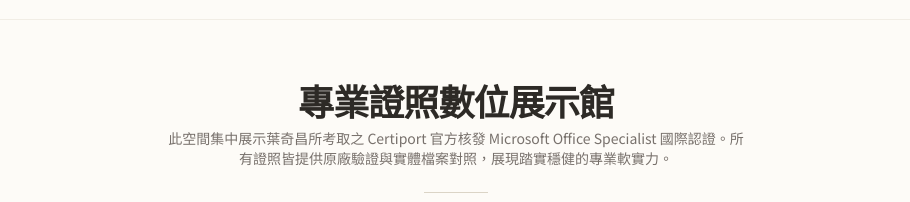
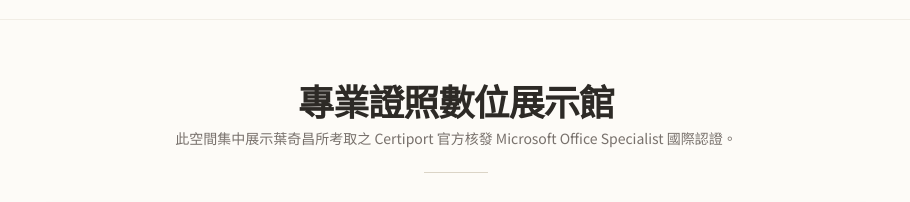
Before and after one commit to jkes48822789-cmyk/test, a plain HTML site: page index.html in a window 1280 px wide. Shown: the part 45-247 px from the top of the page, without its empty margins (184-1094 px from the left). Drawn offline with nearby package versions, Linux system fonts and the light colour scheme.

Commit message:
Update index.html

```diff
--- a/index.html
+++ b/index.html
@@ -76,7 +76,7 @@
     <section class="max-w-4xl mx-auto px-6 pt-12 pb-8 text-center">
         <h1 class="text-3xl md:text-4xl font-bold tracking-tight mt-3 mb-2">專業證照數位展示館</h1>
         <p class="text-stone-500 text-xs md:text-sm max-w-xl mx-auto leading-relaxed">
-            此空間集中展示葉奇昌所考取之 Certiport 官方核發 Microsoft Office Specialist 國際認證。所有證照皆提供原廠驗證與實體檔案對照，展現踏實穩健的專業軟實力。
+            此空間集中展示葉奇昌所考取之 Certiport 官方核發 Microsoft Office Specialist 國際認證。
         </p>
         <div class="h-[1px] w-16 bg-brand-accent/30 mx-auto mt-6"></div>
     </section>
```
